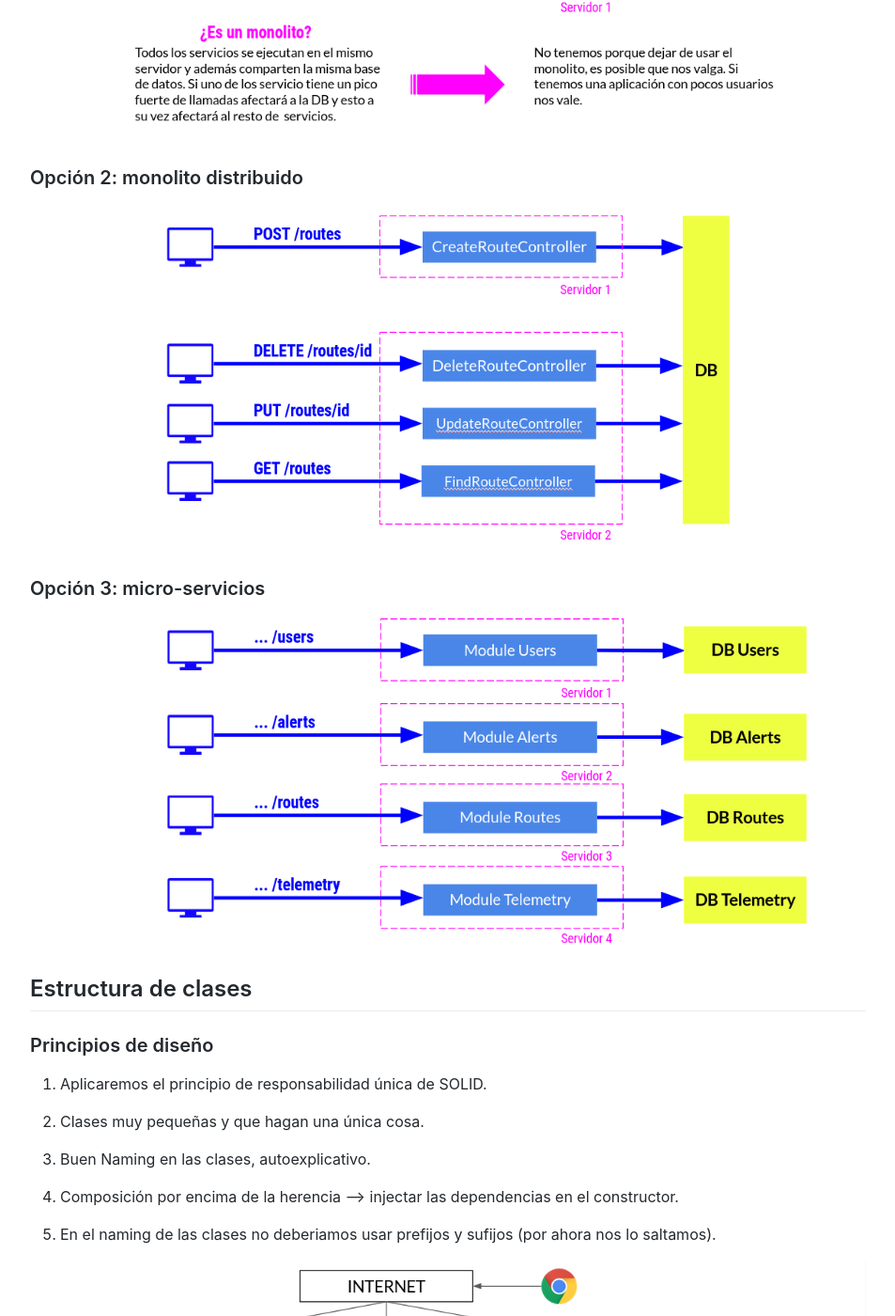
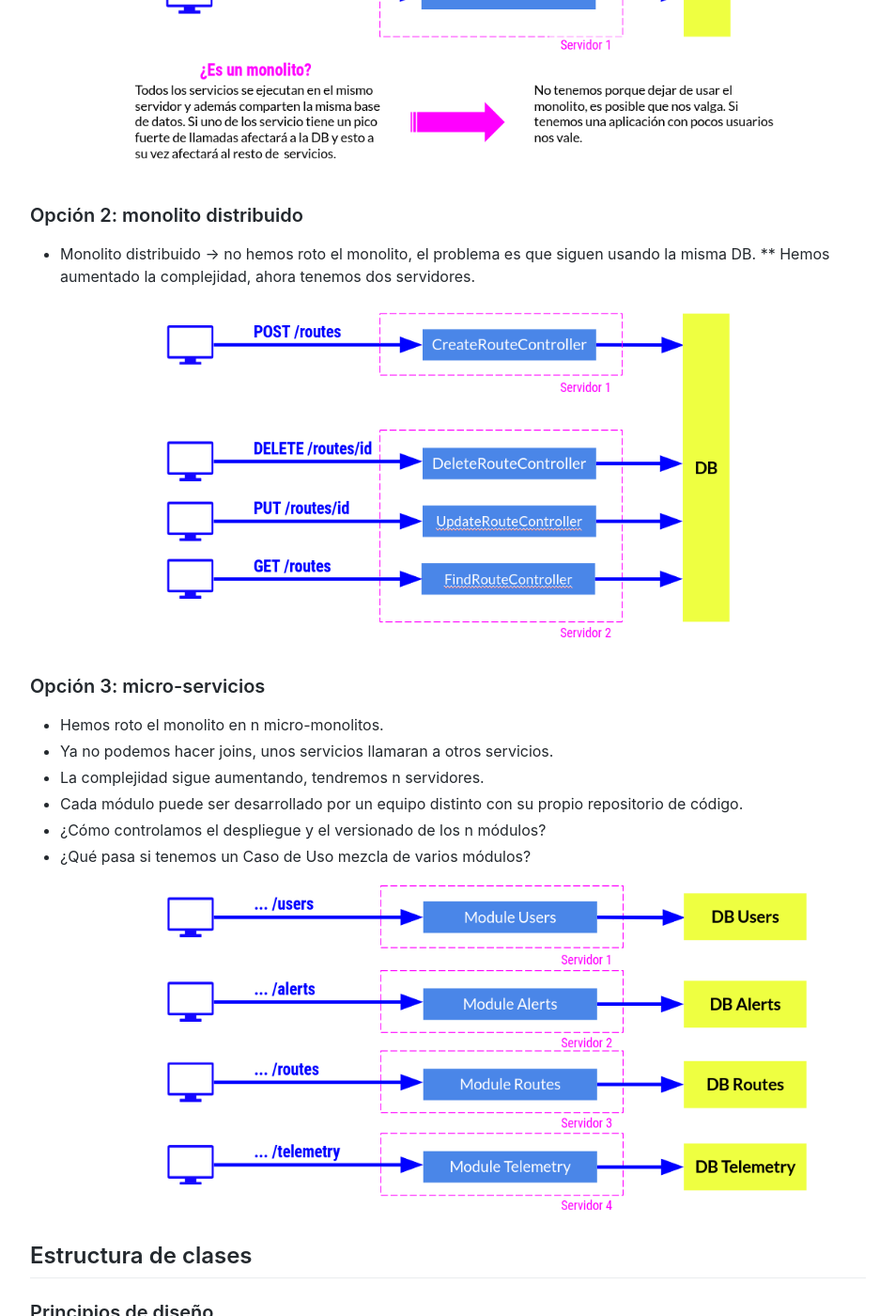
Before and after one commit to Akira3030/formacion, a Jekyll site: the page built from articulos/disenando-una-aplicacion.md, in a window 1280 px wide and 1400 px high, scrolled down 2288 px. Shown: the whole window at 94% size, without its empty margins (163-1116 px from the left). Built offline with Jekyll 4.4.1, drawn with Linux system fonts in a browser that asks for light colours; our own code applies the rules of GitHub Pages for plain Markdown files; some of the changed text lies outside the part shown.

Commit message:
Update disenando-una-aplicacion.md

```diff
--- a/articulos/disenando-una-aplicacion.md
+++ b/articulos/disenando-una-aplicacion.md
@@ -45,15 +45,27 @@ Recordar que lo que buscamos es un diseño facilmente mantenible y facilemente t
 
 ### Opción 1: monolito
 
+* Es la opción aconsejable cuando se empieza un proyecto por su baja compleajidad.
+
 ![alt text]({{ site.site_url }}/assets/img/diseño-aplicacion/diseño-modular-monolito-aplicacion.png)
 
 ![alt text]({{ site.site_url }}/assets/img/diseño-aplicacion/monolito-aplicacion.png)
 
 ### Opción 2: monolito distribuido
 
+* Monolito distribuido → no hemos roto el monolito, el problema es que siguen usando la misma DB.
+** Hemos aumentado la complejidad, ahora tenemos dos servidores.
+
 ![alt text]({{ site.site_url }}/assets/img/diseño-aplicacion/dos-servidores-aplicacion.png)
 
 ### Opción 3: micro-servicios
+
+* Hemos roto el monolito en n micro-monolitos.
+* Ya no podemos hacer joins, unos servicios llamaran a otros servicios.
+* La complejidad sigue aumentando, tendremos n servidores.
+* Cada módulo puede ser desarrollado por un equipo distinto con su propio repositorio de código.
+* ¿Cómo controlamos el despliegue y el versionado de los n módulos?
+* ¿Qué pasa si tenemos un Caso de Uso mezcla de varios módulos?
 
 ![alt text]({{ site.site_url }}/assets/img/diseño-aplicacion/micro-modulos-aplicacion.png)
 
```
